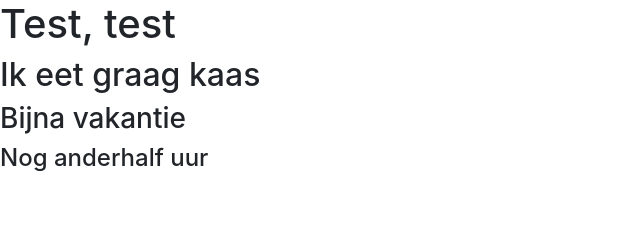
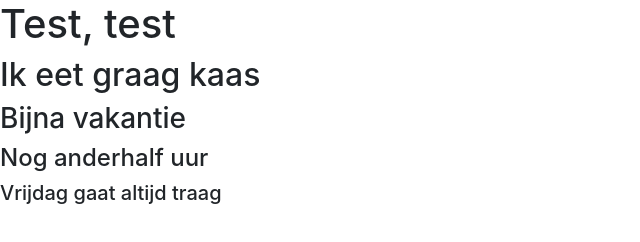
Before and after one commit to Stijnw222/OefentoetsVEBR, a plain HTML site: page index.html in a window 1280 px wide. Shown: the whole page, without its empty margins (0-640 px from the left). Drawn offline with nearby package versions, Linux system fonts and the light colour scheme.

Commit message:
Vrijdag gaat altijd traag

```diff
--- a/index.html
+++ b/index.html
@@ -19,6 +19,7 @@
     <h2>Ik eet graag kaas</h2>
     <h3>Bijna vakantie </h3>
     <h4>Nog anderhalf uur</h4>
+    <h5>Vrijdag gaat altijd traag</h5>
 
 
 
```
